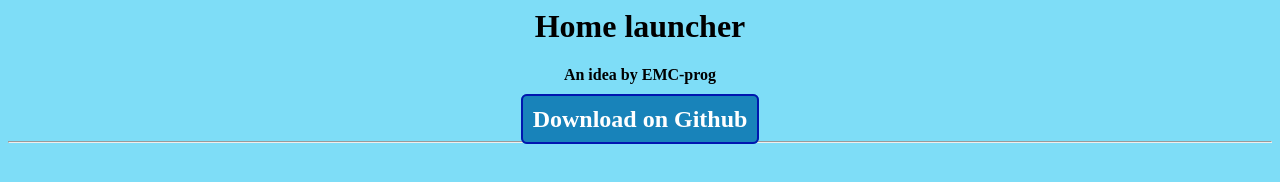
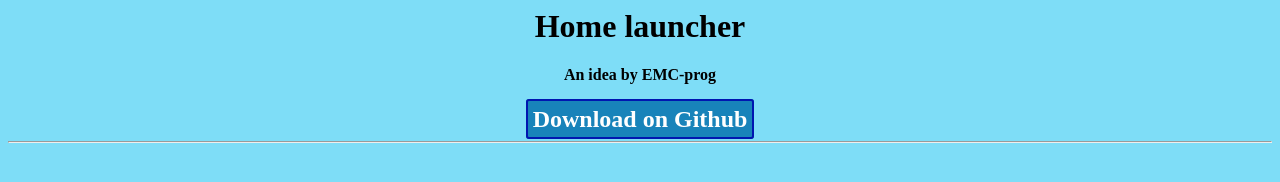
Before and after one commit to EMC-prog/Home-launcher, a plain HTML site: page docs/index.html in a window 1280 px wide. Drawn offline with Linux system fonts and the light colour scheme.

Commit message:
Update style.css

```diff
--- a/docs/style.css
+++ b/docs/style.css
@@ -4,9 +4,9 @@
 a {
   font-size: x-large;
     text-decoration: none;
-    padding: 10px;
+    padding: 5px;
     font-weight: 600;
     color: #ffffff;
     background-color: #1883ba;
-    border-radius: 6px;
+    border-radius: 3px;
     border: 2px solid #0016b0 }
```
